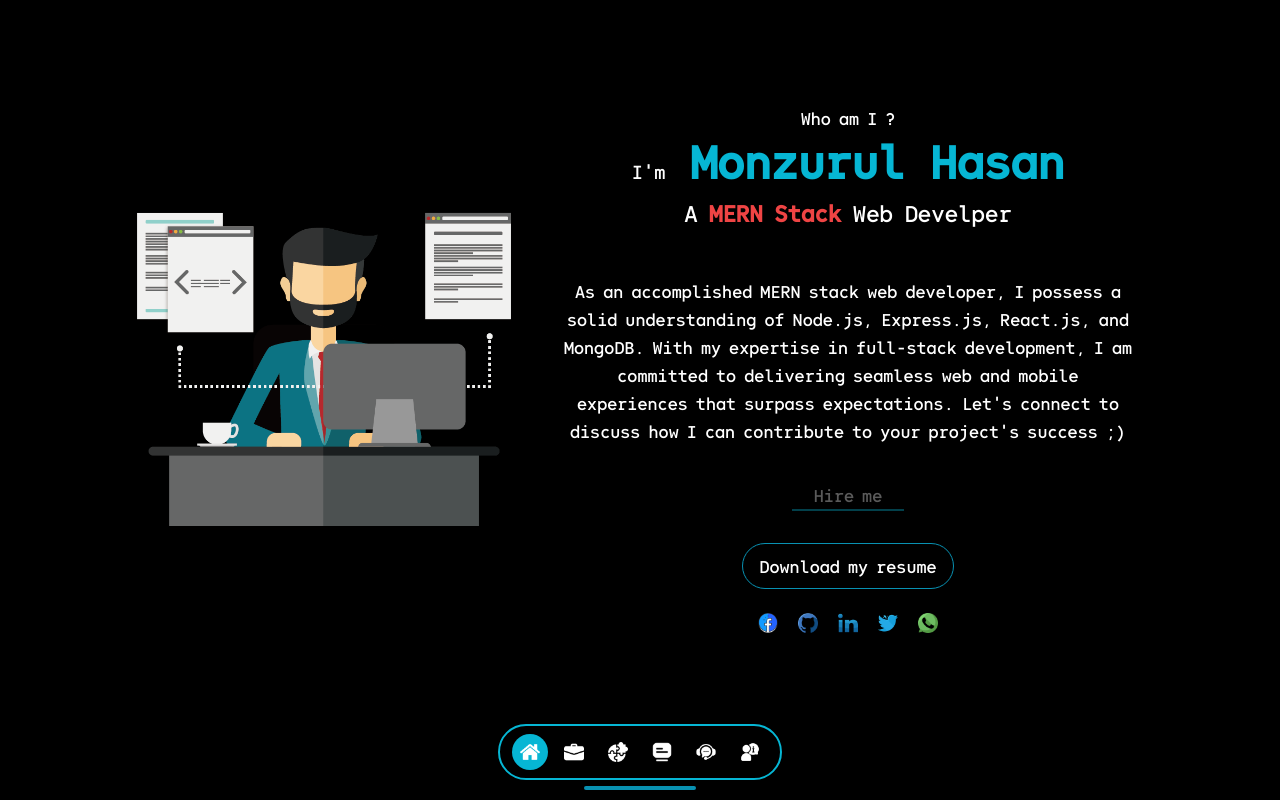
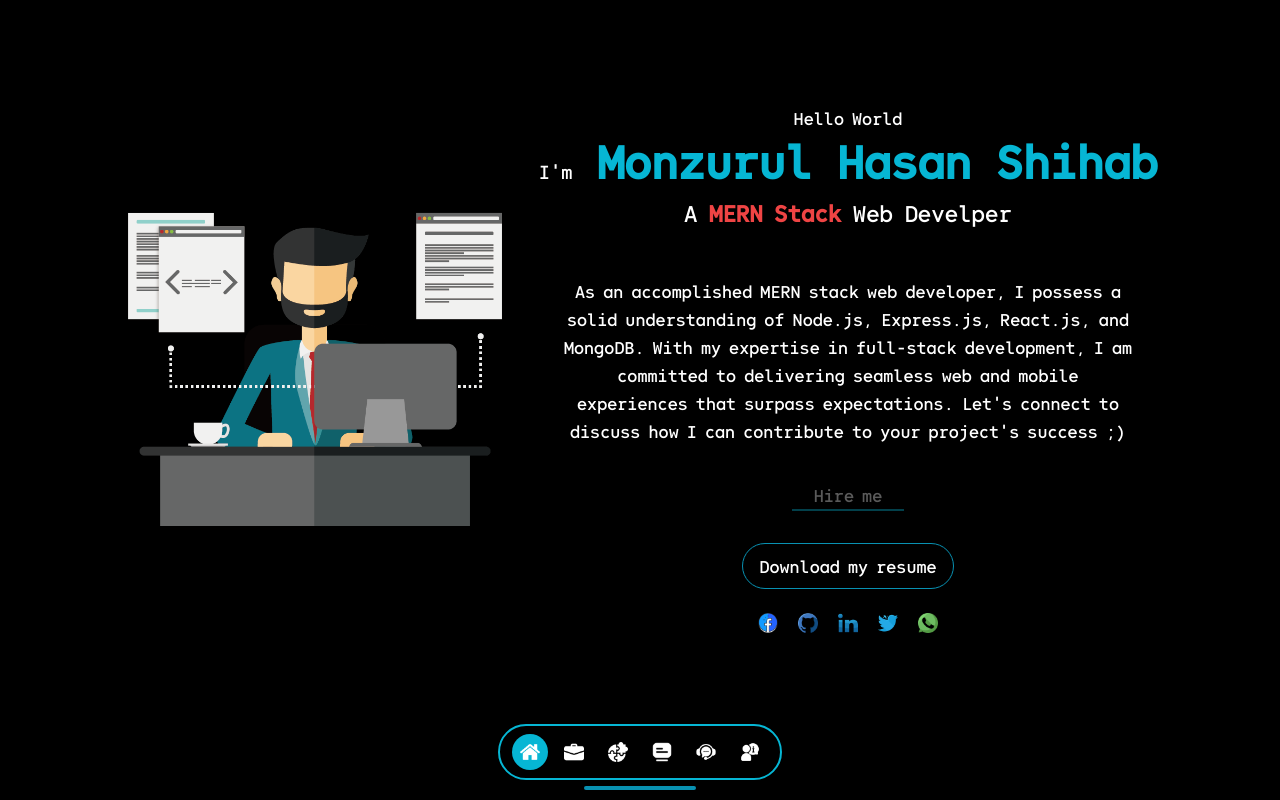
Before and after one commit to mhs003/portfolio-frontend, a React (Create React App) app: page / in a window 1280 px wide. Built offline with nearby package versions, Linux system fonts and the light colour scheme; a web font is replaced by a local one.

Commit message:
Update Home.jsx

```diff
--- a/src/pages/Home.jsx
+++ b/src/pages/Home.jsx
@@ -13,8 +13,8 @@ const Home = () => {
                 </div>
                 <div className='flex justify-center items-center flex-col gap-8'>
                     <div className='flex justify-center items-center gap-1 flex-col text-white'>
-                        <p className='text-sm sm:text-lg'>Who am I ?</p>
-                        <p className='text-3xl mb-2 sm:text-5xl'><span className='text-base sm:text-xl'>I'm</span> <span className='text-cyan-500 font-bold'>Monzurul Hasan</span></p>
+                        <p className='text-sm sm:text-lg'>Hello World</p>
+                        <p className='text-3xl mb-2 sm:text-5xl'><span className='text-base sm:text-xl'>I'm</span> <span className='text-cyan-500 font-bold'>Monzurul Hasan Shihab</span></p>
                         <p className='text-lg sm:text-2xl'>A <span className='text-red-500 font-bold'>MERN Stack</span> Web Develper</p>
                     </div>
                     <div className='text-white text-center text-sm sm:text-lg max-w-xl my-4 mb-1 mx-3'>
```
